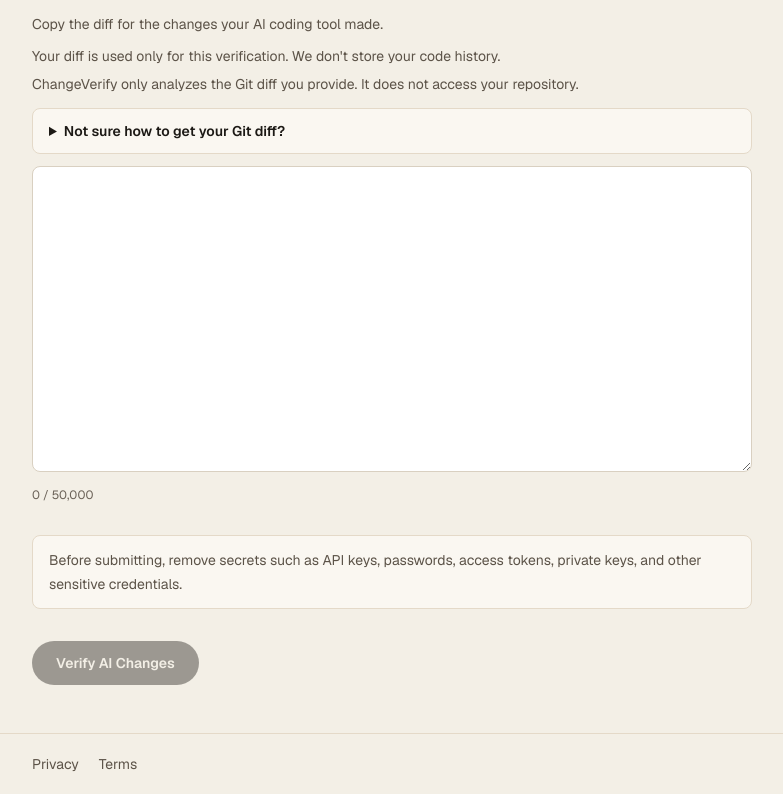
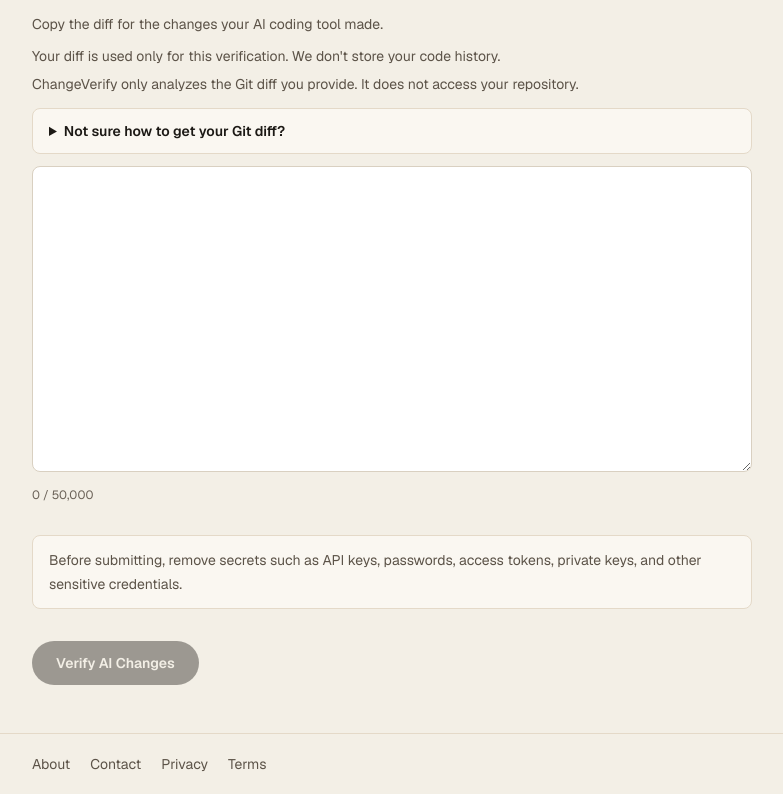
Before and after one commit to Tiger-teng2026/ChangeVerify, a Next.js app: page / in a window 1280 px wide. Shown: the part 3360-4154 px from the top of the page, without its empty margins (248-1031 px from the left). Built offline with nearby package versions, Linux system fonts and the light colour scheme.

Commit message:
Add About link to footer

```diff
--- a/components/shell.tsx
+++ b/components/shell.tsx
@@ -16,6 +16,8 @@ export function Shell({ children }: { children: ReactNode }) {
       <main className="mx-auto w-full max-w-3xl flex-1 px-6 py-12">{children}</main>
       <footer className="border-t border-[#e4d9c8]">
         <div className="mx-auto flex max-w-3xl gap-5 px-6 py-5 text-sm text-[#5c5348]">
+          <Link href="/about">About</Link>
+          <Link href="/contact">Contact</Link>
           <Link href="/privacy">Privacy</Link>
           <Link href="/terms">Terms</Link>
         </div>
```
